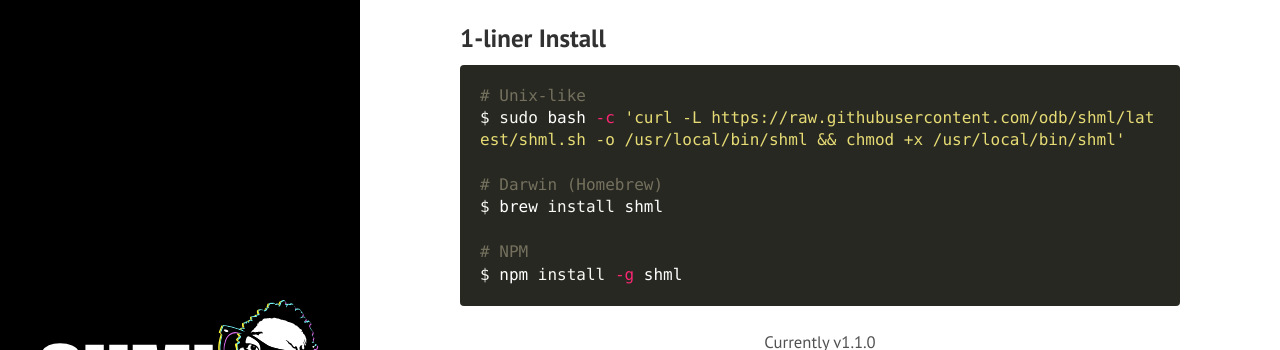
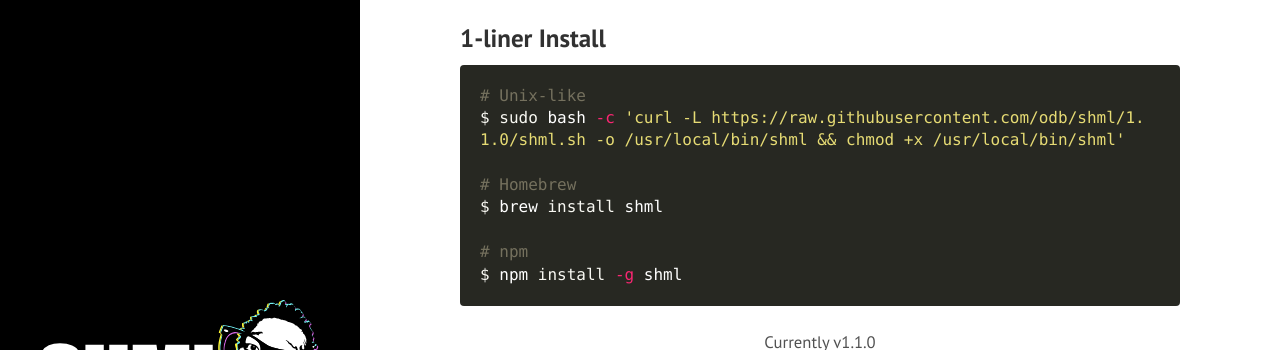
Before and after one commit to odb/shml, a Jekyll site: the page built from docs/index.md, in a window 1280 px wide and 1286 px high. Shown: the part 409-759 px from the top of the window. Built offline with Jekyll 4.4.1, drawn with Linux system fonts in a browser that asks for light colours; nearby versions of some CDN libraries; comment, search, counter and statistics services are not loaded.

Commit message:
Updated 1-liner install code

````diff
--- a/docs/index.md
+++ b/docs/index.md
@@ -9,12 +9,12 @@
 ### 1-liner Install
 ```bash
 # Unix-like
-$ sudo bash -c 'curl -L https://raw.githubusercontent.com/odb/shml/latest/shml.sh -o /usr/local/bin/shml && chmod +x /usr/local/bin/shml'
+$ sudo bash -c 'curl -L https://raw.githubusercontent.com/odb/shml/1.1.0/shml.sh -o /usr/local/bin/shml && chmod +x /usr/local/bin/shml'
 
-# Darwin (Homebrew)
+# Homebrew
 $ brew install shml
 
-# NPM
+# npm
 $ npm install -g shml
 ```
 
````
Also changed, not shown: 1 other file.
